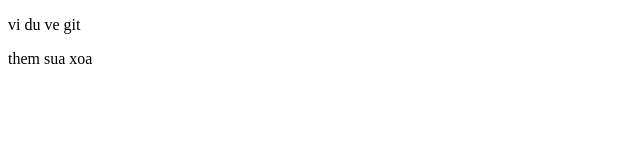
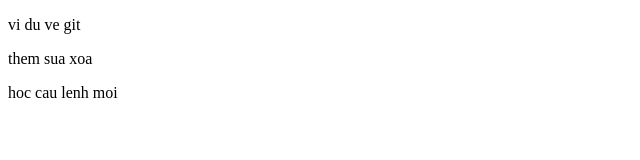
Before and after one commit to DoanhThu123/vscode, a plain HTML site: page index.html in a window 1280 px wide. Shown: the whole page, without its empty margins (0-640 px from the left). Drawn offline with Linux system fonts and the light colour scheme.

Commit message:
hoc cau lenh tach nhanh moi

```diff
--- a/index.html
+++ b/index.html
@@ -8,5 +8,6 @@
 <body>
     <p>vi du ve git</p>
     <p>them sua xoa</p>
+    <p>hoc cau lenh moi</p>
 </body>
 </html>
```
